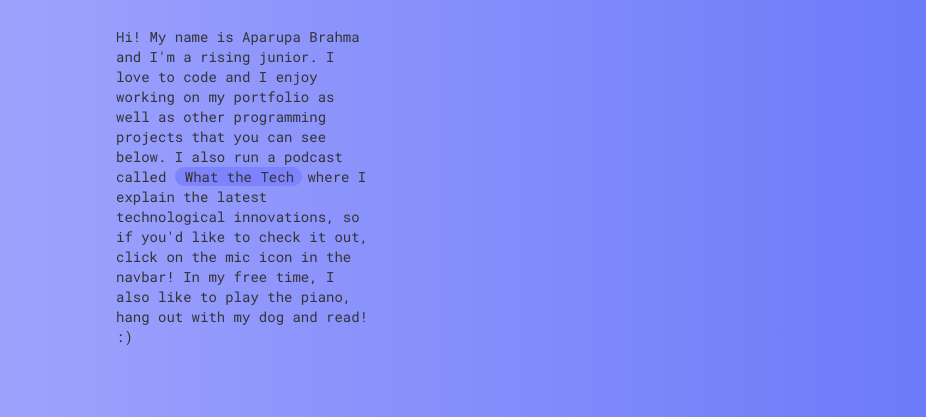
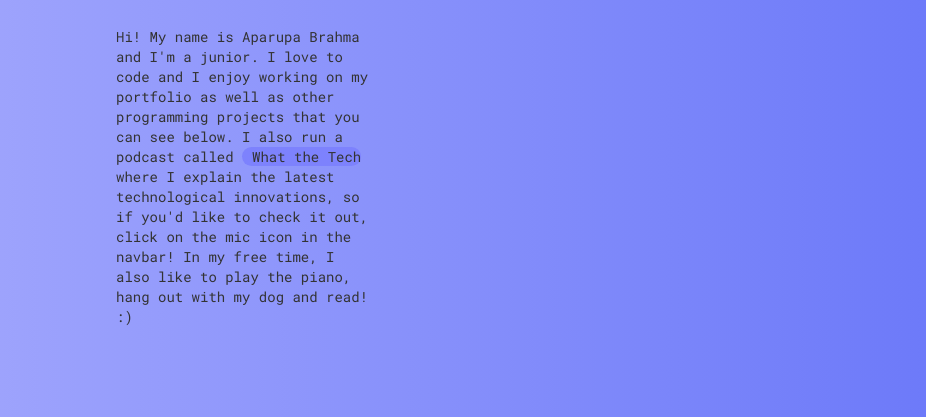
Before and after one commit to brahmapa005/Portfolio, a plain HTML site: page index.html in a window 1280 px wide. Shown: the part 683-1100 px from the top of the page, 354-1280 px from the left. Drawn offline with nearby package versions, Linux system fonts and the light colour scheme.

Commit message:
Update index.html
updated grade

```diff
--- a/index.html
+++ b/index.html
@@ -121,7 +121,7 @@
     <img src="Images_for_Portfolio/profilePicture.jpg" id="profile-image">
   </div>
   <div id="about-me-text">
-    <p id="about-me-bio">Hi! My name is Aparupa Brahma and I'm a rising junior. I love to code and I enjoy working on my portfolio as well as other programming projects that you can see below. I also run a podcast called <span id="podcast-bio">What the Tech </span>where I explain the latest technological innovations, so if you'd like to check it out, click on the mic icon in the navbar! In my free time, I also like to play the piano, hang out with my dog and read! :)</p>
+    <p id="about-me-bio">Hi! My name is Aparupa Brahma and I'm a junior. I love to code and I enjoy working on my portfolio as well as other programming projects that you can see below. I also run a podcast called <span id="podcast-bio">What the Tech </span>where I explain the latest technological innovations, so if you'd like to check it out, click on the mic icon in the navbar! In my free time, I also like to play the piano, hang out with my dog and read! :)</p>
   </div>
   </div>
 </div>
```
